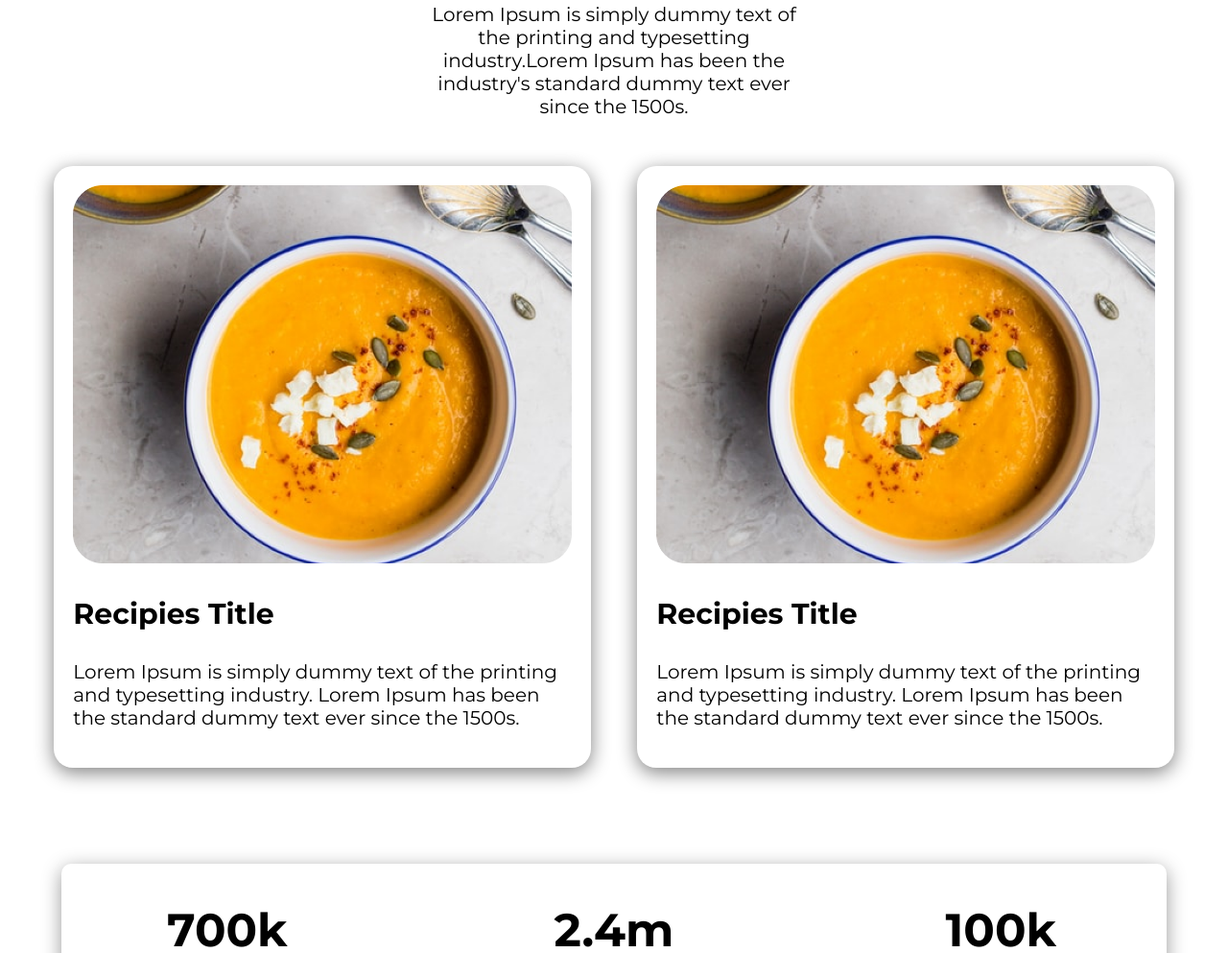
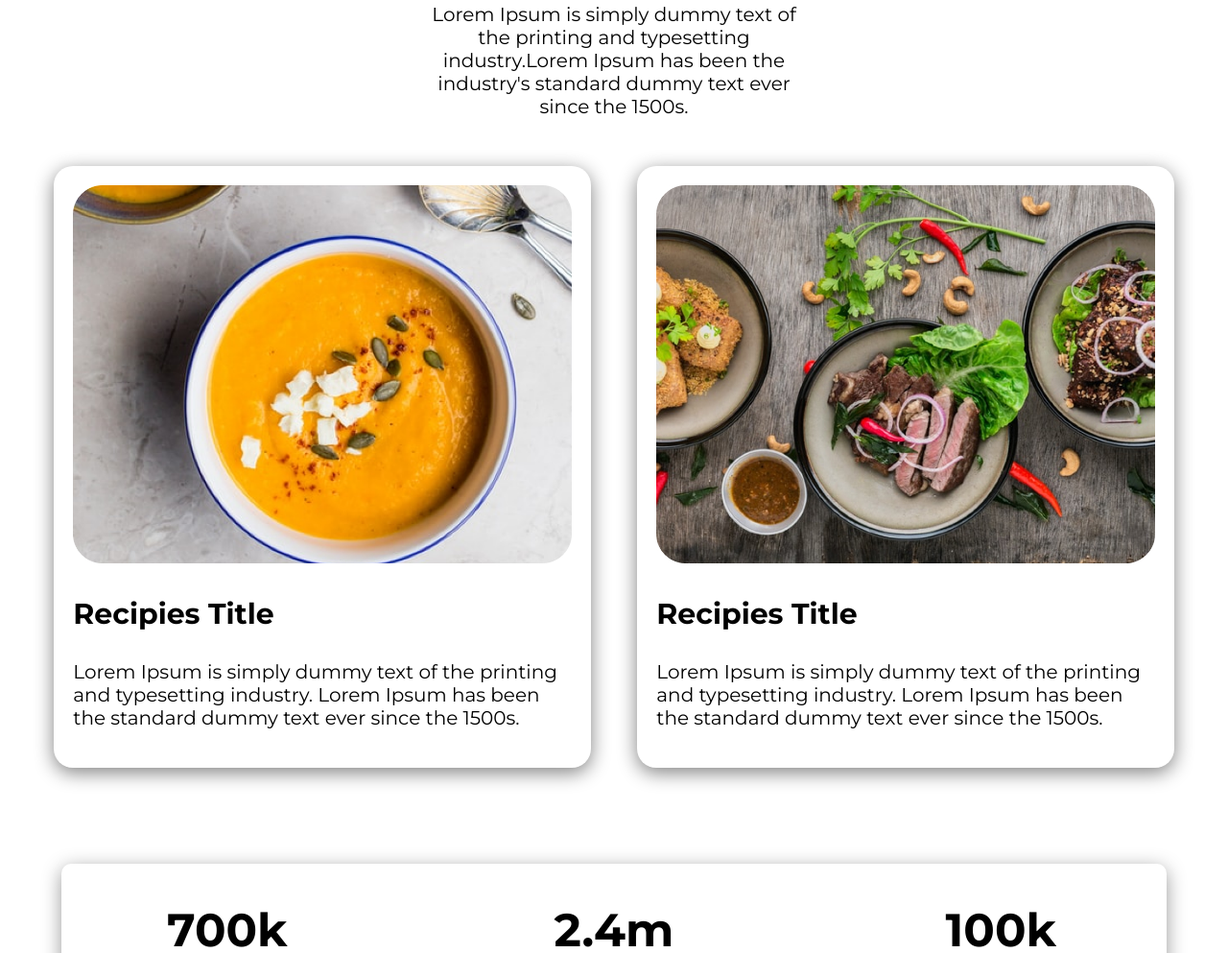
Before and after one commit to hussain322/eat-healthy, a plain HTML site: page index.html in a window 1280 px wide. Shown: the part 1424-2417 px from the top of the page at 96% size. Drawn offline with Linux system fonts and the light colour scheme.

Commit message:
image added

```diff
--- a/index.html
+++ b/index.html
@@ -54,7 +54,7 @@
                     standard dummy text ever since the 1500s.</p>
             </div>
             <div class="recipies-item">
-                <img src="images/Project Cover.png" alt="image">
+                <img src="images/Project Cover1.jpg" alt="image">
                 <h3>Recipies Title</h3>
                 <p>Lorem Ipsum is simply dummy text of the printing and
                     typesetting industry. Lorem Ipsum has been the
```
